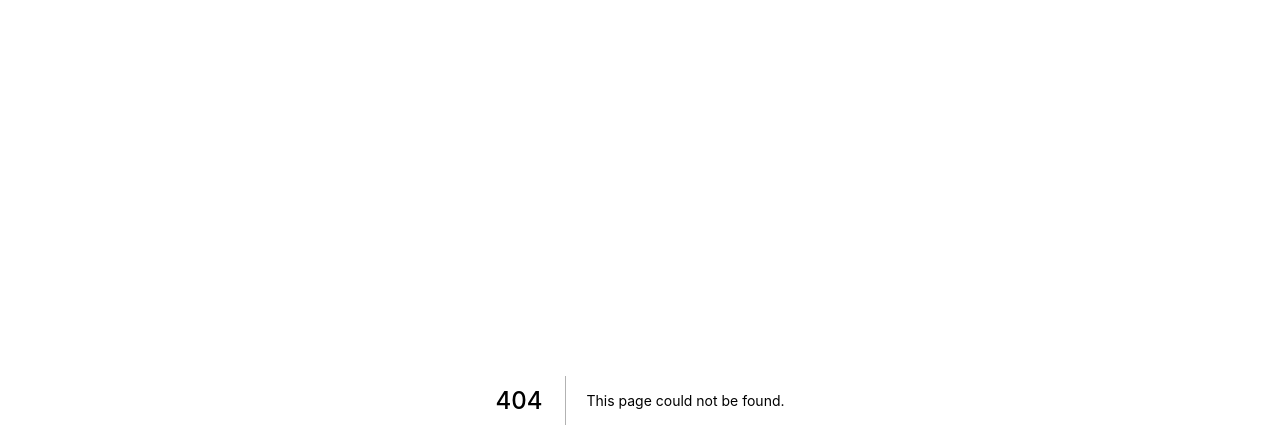
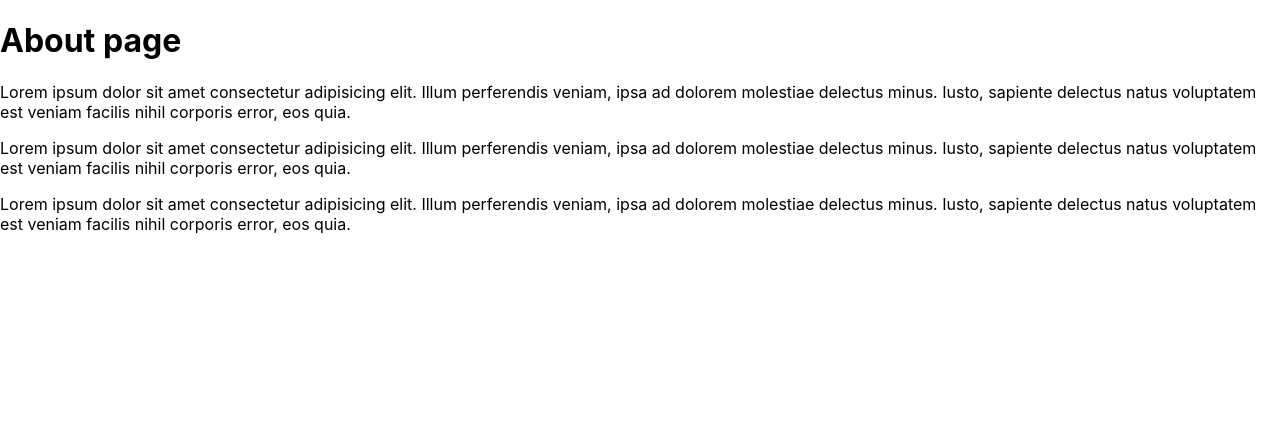
Before and after one commit to MaccKOT/nextjs-ninjalist, a Next.js app: page /about in a window 1280 px wide. Before the commit this address had no page. Shown: the top 448 px of the page. Built offline with nearby package versions, Linux system fonts and the light colour scheme.

Commit message:
Routes and pages

```diff
--- a/pages/_app.js
+++ b/pages/_app.js
@@ -1,7 +1,7 @@
-import '../styles/globals.css'
+import '../styles/globals.css';
 
 function MyApp({ Component, pageProps }) {
-  return <Component {...pageProps} />
+  return <Component {...pageProps} />;
 }
 
-export default MyApp
+export default MyApp;
--- /dev/null
+++ b/pages/about.js
@@ -0,0 +1,25 @@
+export default function About() {
+  return (
+    <div>
+      <h1>About page</h1>
+      <p>
+        Lorem ipsum dolor sit amet consectetur adipisicing elit. Illum
+        perferendis veniam, ipsa ad dolorem molestiae delectus minus. Iusto,
+        sapiente delectus natus voluptatem est veniam facilis nihil corporis
+        error, eos quia.
+      </p>
+      <p>
+        Lorem ipsum dolor sit amet consectetur adipisicing elit. Illum
+        perferendis veniam, ipsa ad dolorem molestiae delectus minus. Iusto,
+        sapiente delectus natus voluptatem est veniam facilis nihil corporis
+        error, eos quia.
+      </p>
+      <p>
+        Lorem ipsum dolor sit amet consectetur adipisicing elit. Illum
+        perferendis veniam, ipsa ad dolorem molestiae delectus minus. Iusto,
+        sapiente delectus natus voluptatem est veniam facilis nihil corporis
+        error, eos quia.
+      </p>
+    </div>
+  );
+}
```
Also changed, not shown: pages/index.js (+18 -60 lines), pages/ninjas/index.js (added, +11 -0 lines), pages/ninjas/test.js (added, +11 -0 lines).
